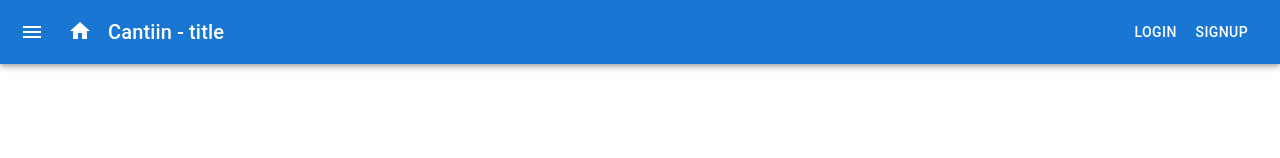
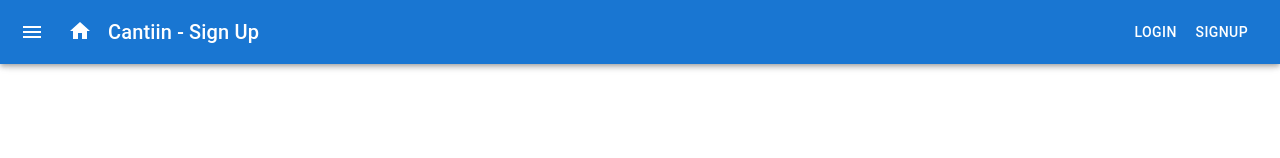
Before and after one commit to OmarThinks/Cantiin-React-MaterialUI, a React (Create React App) app in the folder Cantiin-React-MaterialUI/: page /signup in a window 1280 px wide. Shown: the top 158 px of the page. Built offline with nearby package versions, Linux system fonts and the light colour scheme; no server answers.

Commit message:
All Pages Change Header Now

```diff
--- a/Cantiin-React-MaterialUI/src/Contexts/Title.js
+++ b/Cantiin-React-MaterialUI/src/Contexts/Title.js
@@ -3,7 +3,7 @@ import {createContext, Component} from 'react';
 export const TitleContext = createContext();
 
 class TitleContextProvider extends Component {
-    state = { title: "title" };
+    state = { title: "" };
 
     setHeaderTitle=(newTitle)=>{
 
--- a/Cantiin-React-MaterialUI/src/Routes/About.js
+++ b/Cantiin-React-MaterialUI/src/Routes/About.js
@@ -1,7 +1,17 @@
-import React from "react";
+import React, {useEffect, useContext} from "react";
 import Typography from "@mui/material/Typography";
+import { TitleContext } from "../Contexts/Title";
 
 export default function About() {
+
+
+
+	const {setHeaderTitle, headerTitle} = useContext(TitleContext);
+	useEffect(()=>{
+		setHeaderTitle("About");
+	}, [headerTitle]);
+
+
 	return (
 		<>
 			<Typography paragraph>
--- a/Cantiin-React-MaterialUI/src/Routes/Auth/Signup.js
+++ b/Cantiin-React-MaterialUI/src/Routes/Auth/Signup.js
@@ -1,4 +1,4 @@
-import React,  {useState, useContext} from "react";
+import React,  {useState, useContext, useEffect} from "react";
 import Avatar from "@mui/material/Avatar";
 import Button from "@mui/material/Button";
 import CssBaseline from "@mui/material/CssBaseline";
@@ -14,6 +14,8 @@ import Container from "@mui/material/Container";
 import { createTheme, ThemeProvider } from "@mui/material/styles";
 
 import AuthContext from "../../Contexts/Authentication";
+import { TitleContext } from "../../Contexts/Title";
+
 import fetchers from "../../Functions/fetchers";
 
 
@@ -35,6 +37,12 @@ const theme = createTheme();
 
 export default function SignIn() {
 	const {successfulUserResponse} = useContext(AuthContext);
+
+
+	const {setHeaderTitle, headerTitle} = useContext(TitleContext);
+	useEffect(()=>{
+		setHeaderTitle("Sign Up");
+	}, [headerTitle]);
 
 
 	const [errMessage,setErrorMessage] = useState("");
--- a/Cantiin-React-MaterialUI/src/Routes/Home.js
+++ b/Cantiin-React-MaterialUI/src/Routes/Home.js
@@ -1,7 +1,19 @@
-import React from "react";
+import React, {useEffect, useContext} from "react";
 import Typography from "@mui/material/Typography";
+import { TitleContext } from "../Contexts/Title";
 
 export default function Home() {
+
+
+	const {setHeaderTitle, headerTitle} = useContext(TitleContext);
+	useEffect(()=>{
+		setHeaderTitle("Home");
+	}, [headerTitle]);
+
+
+
+
+
 	return (
 		<>
 			<Typography paragraph>
--- a/Cantiin-React-MaterialUI/src/Routes/Products/CreateProduct.js
+++ b/Cantiin-React-MaterialUI/src/Routes/Products/CreateProduct.js
@@ -1,7 +1,14 @@
-import React from "react";
+import React, {useEffect, useContext} from "react";
 import Typography from "@mui/material/Typography";
+import { TitleContext } from "../../Contexts/Title";
 
 export default function CreateProduct() {
+
+	const {setHeaderTitle, headerTitle} = useContext(TitleContext);
+	useEffect(()=>{
+		setHeaderTitle("Create Product");
+	}, [headerTitle]);
+
 	return (
 		<>
 			<Typography paragraph>
--- a/Cantiin-React-MaterialUI/src/Routes/Products/ProductsList.js
+++ b/Cantiin-React-MaterialUI/src/Routes/Products/ProductsList.js
@@ -1,4 +1,4 @@
-import { Component, Fragment, useState, useEffect } from "react";
+import { Component, Fragment, useState, useEffect, useContext } from "react";
 import {getItemsList, getAllResultsNumber,
 	getCurrentWindowPage,getCurrentResponsePage,
 	getApiResponsePage,getMaxPage} from "../../Functions/fetching/list";
@@ -7,6 +7,7 @@ import ProductCard from "../../Components/cards/product";
 import { Container } from "@mui/material";
 import { Grid } from "@mui/material";
 import { Routes, Route,      Link, useNavigate, useSearchParams } from "react-router-dom";
+import { TitleContext } from "../../Contexts/Title";
 
 
 import fetchers from "../../Functions/fetchers";
@@ -26,6 +27,14 @@ const ProductsList = () => {
 	};
 
 	const [state,setState] = useState(initialState);
+
+
+
+	const {setHeaderTitle, headerTitle} = useContext(TitleContext);
+	useEffect(()=>{
+		setHeaderTitle("Products List");
+	}, [headerTitle]);
+
 
 
 	console.log(state);
```
